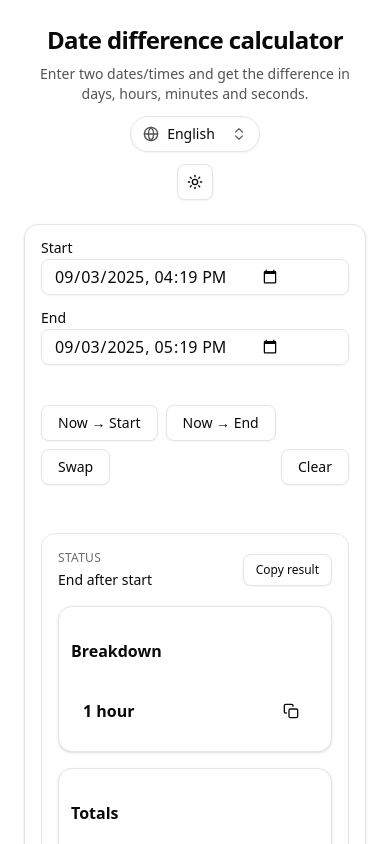
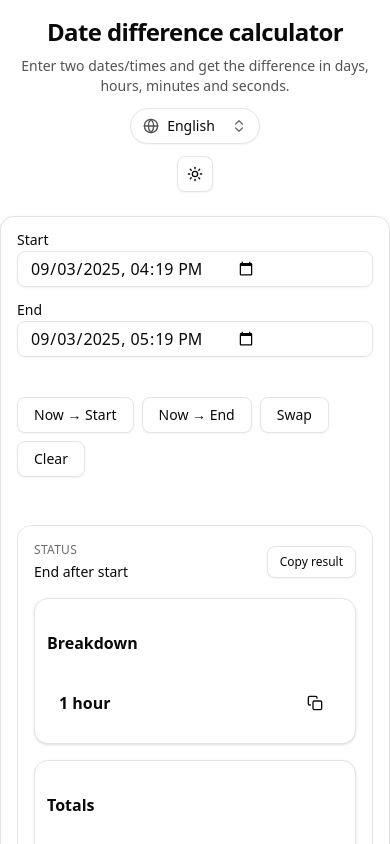
Before and after one commit to Bert0ns/time-date-sub, a Next.js app: page / in a window 390 px wide. Shown: the top 844 px of the page. Built offline with nearby package versions, Linux system fonts and the light colour scheme.

Commit message:
smal refactor

```diff
--- a/app/page.tsx
+++ b/app/page.tsx
@@ -8,7 +8,7 @@ import {ThemeToggleButton} from "@/components/ThemeToggleButton";
 export default function Home() {
   const { t } = useI18n();
   return (
-    <div className="min-h-screen flex flex-col items-center p-6 sm:p-10">
+    <div className="min-h-screen flex flex-col items-center pt-4 pb-4 sm:p-10">
       <header className="w-full max-w-3xl flex flex-col sm:flex-row sm:items-end gap-3 sm:gap-0 sm:justify-between text-center sm:text-left">
         <div>
           <h1 className="text-2xl sm:text-3xl font-semibold tracking-tight">
--- a/components/DateDiffCalculator.tsx
+++ b/components/DateDiffCalculator.tsx
@@ -158,7 +158,7 @@ export default function DateDiffCalculator() {
           <Button onClick={() => setNow("start")} variant="outline">{t("btn.nowStart")}</Button>
           <Button onClick={() => setNow("end")} variant="outline">{t("btn.nowEnd")}</Button>
           <Button onClick={swap} variant="outline">{t("btn.swap")}</Button>
-          <Button onClick={clearAll} variant="outline" className="ml-auto">{t("btn.clear")}</Button>
+          <Button onClick={clearAll} variant="outline" >{t("btn.clear")}</Button>
         </div>
 
         <div className="mt-6 rounded-xl border border-black/10 dark:border-white/15 p-4">
```
